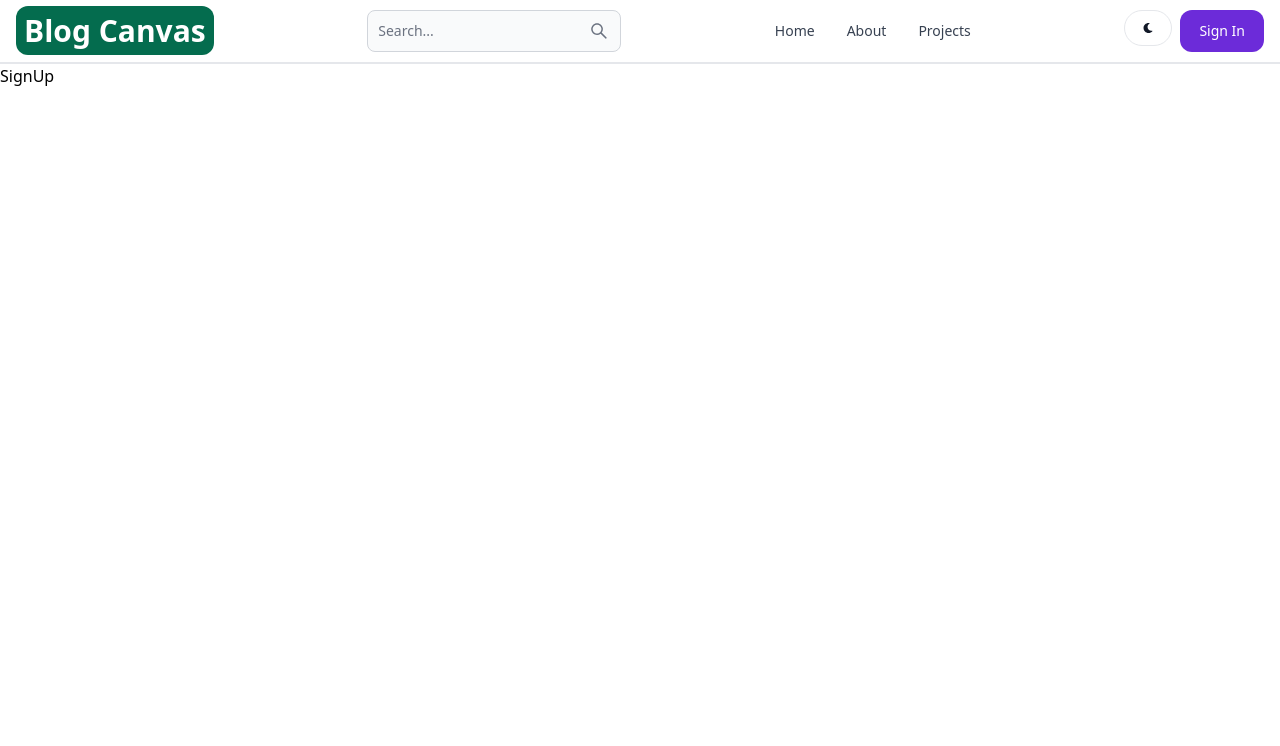
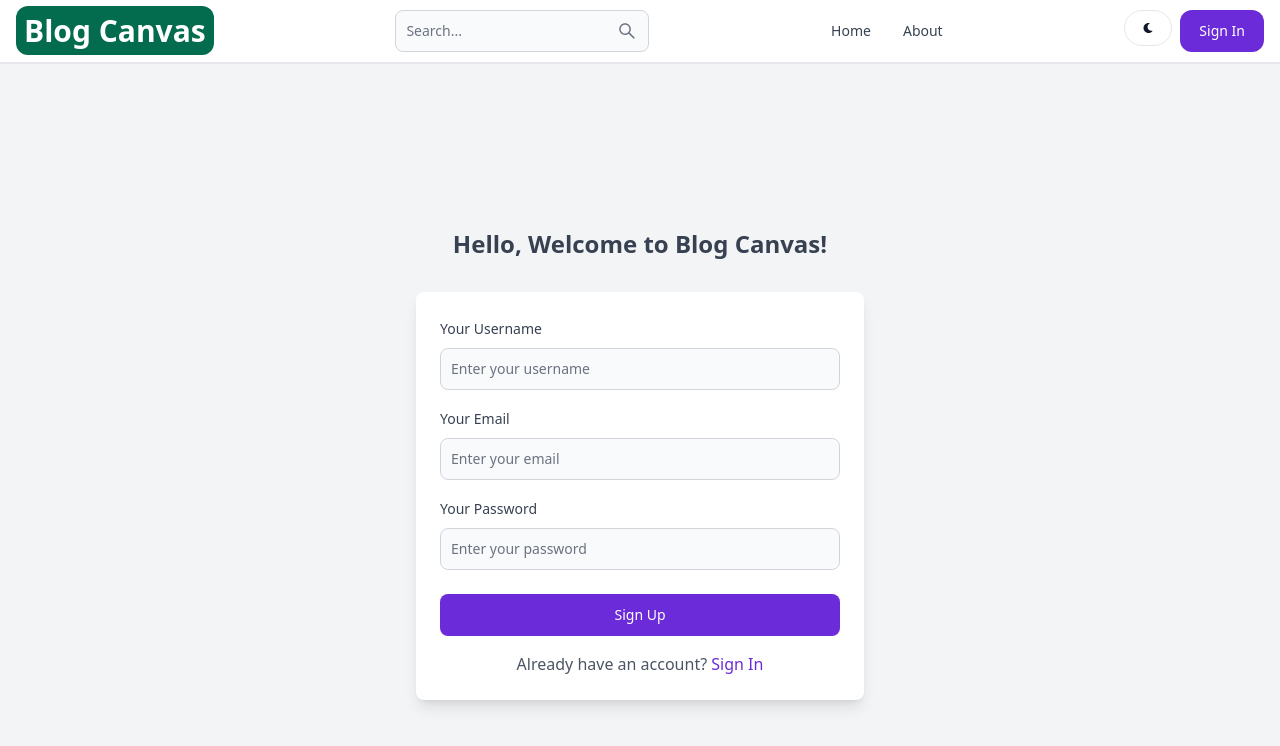
Before and after one commit to Sindhu4250/Masters-Project, a React (Vite) app in the folder client/: page /sign-up in a window 1280 px wide. Shown: the top 746 px of the page. Built offline with nearby package versions, Linux system fonts and the light colour scheme.

Commit message:
create sign-up page UI

```diff
--- a/client/src/App.jsx
+++ b/client/src/App.jsx
@@ -1,12 +1,13 @@
 import React from 'react'
-import { BrowserRouter, Routes, Route } from 'react-router-dom'
+import { BrowserRouter, Routes, Navigate, Route } from 'react-router-dom'
+// import { BrowserRouter, Route, Routes, Navigate, Redirect } from 'react-router-dom';
 import Home from './pages/Home'
 import About from './pages/About'
 import SignIn from './pages/Signin'
 import SignUp from './pages/SignUp'
 import Dashboard from './pages/Dashboard'
-import Projects from './pages/Projects'
 import Header from './components/Header'
+import PageNotFound from './pages/PageNotFound'
 
 
 
@@ -15,12 +16,15 @@ export default function App() {
     <BrowserRouter>
     <Header />
       <Routes>
-        <Route path="/" element={<Home />}  />
+        <Route path="/" element={<Navigate replace to="/home" />} />
+        <Route path="/home" element={<Home />}  />
         <Route path="/about" element={<About />} />
         <Route path="/sign-in" element={<SignIn />} />
         <Route path="/sign-up" element={<SignUp />} />
         <Route path="/dashboard" element={<Dashboard />} />
-        <Route path="/projects" element={<Projects />} />
+
+        <Route path="*" element={<PageNotFound />} />
+
 
 
       </Routes>
--- a/client/src/components/Header.jsx
+++ b/client/src/components/Header.jsx
@@ -40,11 +40,7 @@ export default function Header() {
                         About
                     </Link>
                 </Navbar.Link>
-                <Navbar.Link active={path === "/projects"} >
-                    <Link to='/projects'>
-                        Projects
-                    </Link>
-                </Navbar.Link>
+
             </Navbar.Collapse>
         </div>
         <div className='flex gap-2 md:order-2'>
--- /dev/null
+++ b/client/src/pages/PageNotFound.jsx
@@ -0,0 +1,7 @@
+import React from 'react'
+
+export default function PageNotFound() {
+  return (
+    <div>Page Not Found</div>
+  )
+}
--- a/client/src/pages/Projects.jsx
+++ /dev/null
@@ -1,7 +0,0 @@
-import React from 'react'
-
-export default function Projects() {
-  return (
-    <div>Projects</div>
-  )
-}
--- a/client/src/pages/SignUp.jsx
+++ b/client/src/pages/SignUp.jsx
@@ -1,7 +1,68 @@
-import React from 'react'
+import React from 'react';
+import { Button, Label, TextInput } from 'flowbite-react';
+import { Link } from 'react-router-dom';
 
-export default function SignUp() {
+export default function Signup() {
   return (
-    <div>SignUp</div>
-  )
+    <div className="flex flex-col items-center justify-center min-h-screen bg-gray-100">
+      {/* Welcome Text */}
+      <h1 className="text-2xl font-bold text-gray-700 mb-8">Hello, Welcome to Blog Canvas!</h1>
+
+      {/* Form container */}
+      <form className="bg-white p-6 rounded-lg shadow-lg w-full max-w-md">
+        {/* Username Field */}
+        <div className="mb-4">
+          <Label htmlFor="username" value="Your Username" className="text-gray-700" />
+          <TextInput
+            id="username"
+            type="text"
+            placeholder="Enter your username"
+            className="mt-2"
+            required={true}
+          />
+        </div>
+
+        {/* Email Field */}
+        <div className="mb-4">
+          <Label htmlFor="email" value="Your Email" className="text-gray-700" />
+          <TextInput
+            id="email"
+            type="email"
+            placeholder="Enter your email"
+            className="mt-2"
+            required={true}
+          />
+        </div>
+
+        {/* Password Field */}
+        <div className="mb-6">
+          <Label htmlFor="password" value="Your Password" className="text-gray-700" />
+          <TextInput
+            id="password"
+            type="password"
+            placeholder="Enter your password"
+            className="mt-2"
+            required={true}
+          />
+        </div>
+
+        {/* Signup Button */}
+        <Button type="submit" className="w-full bg-purple-700 text-white hover:bg-purple-800">
+          Sign Up
+        </Button>
+
+         {/* Already have an account? */}
+         <div className="mt-4 text-center">
+          <p className="text-gray-600">
+            Already have an account?{' '}
+            <Link to="/sign-in" className="text-purple-700 hover:underline">
+              Sign In
+            </Link>
+          </p>
+        </div>
+
+
+      </form>
+    </div>
+  );
 }
```
Also changed, not shown: 1 other file (tests, documents, lock files or other folders).
